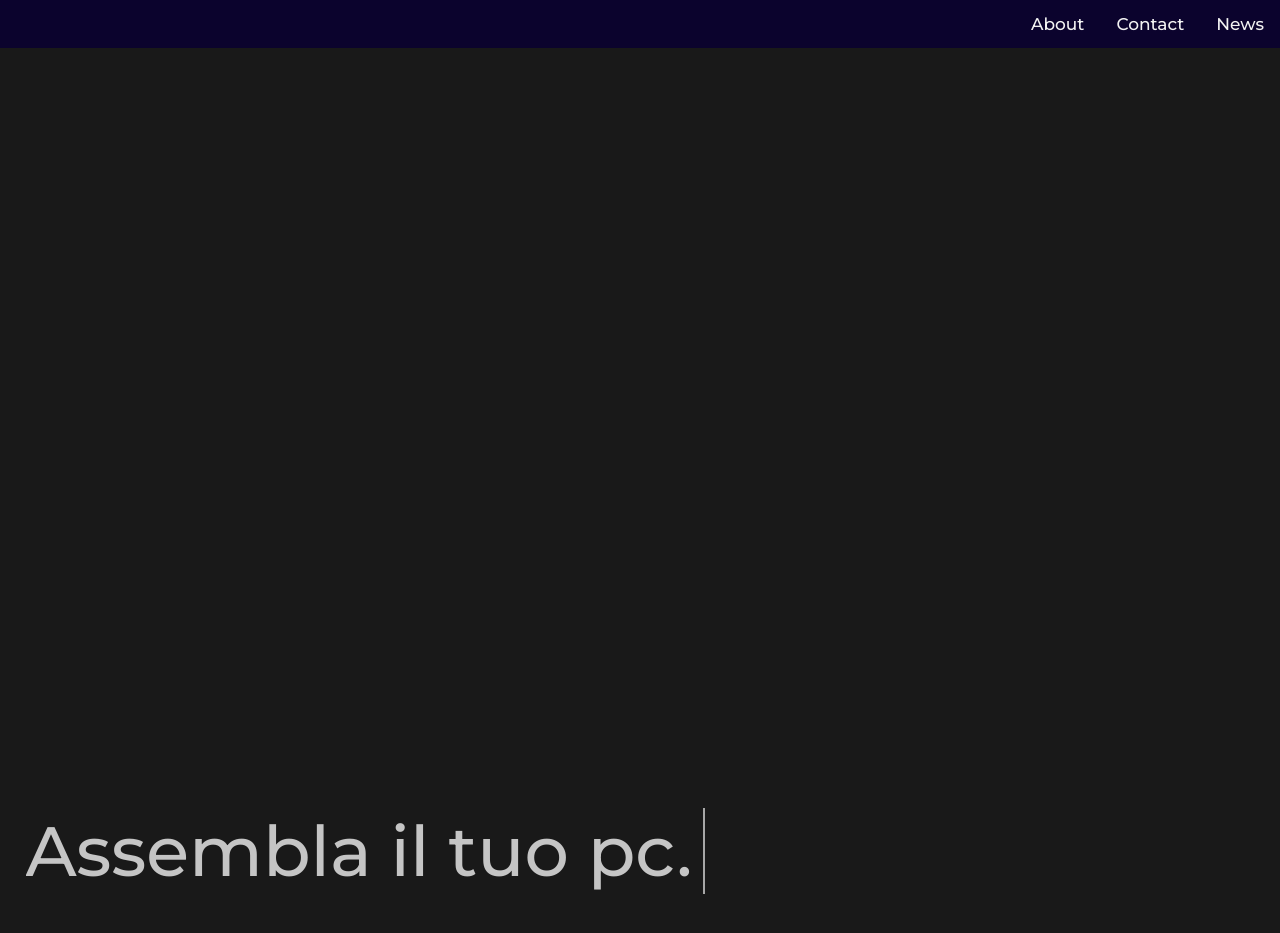
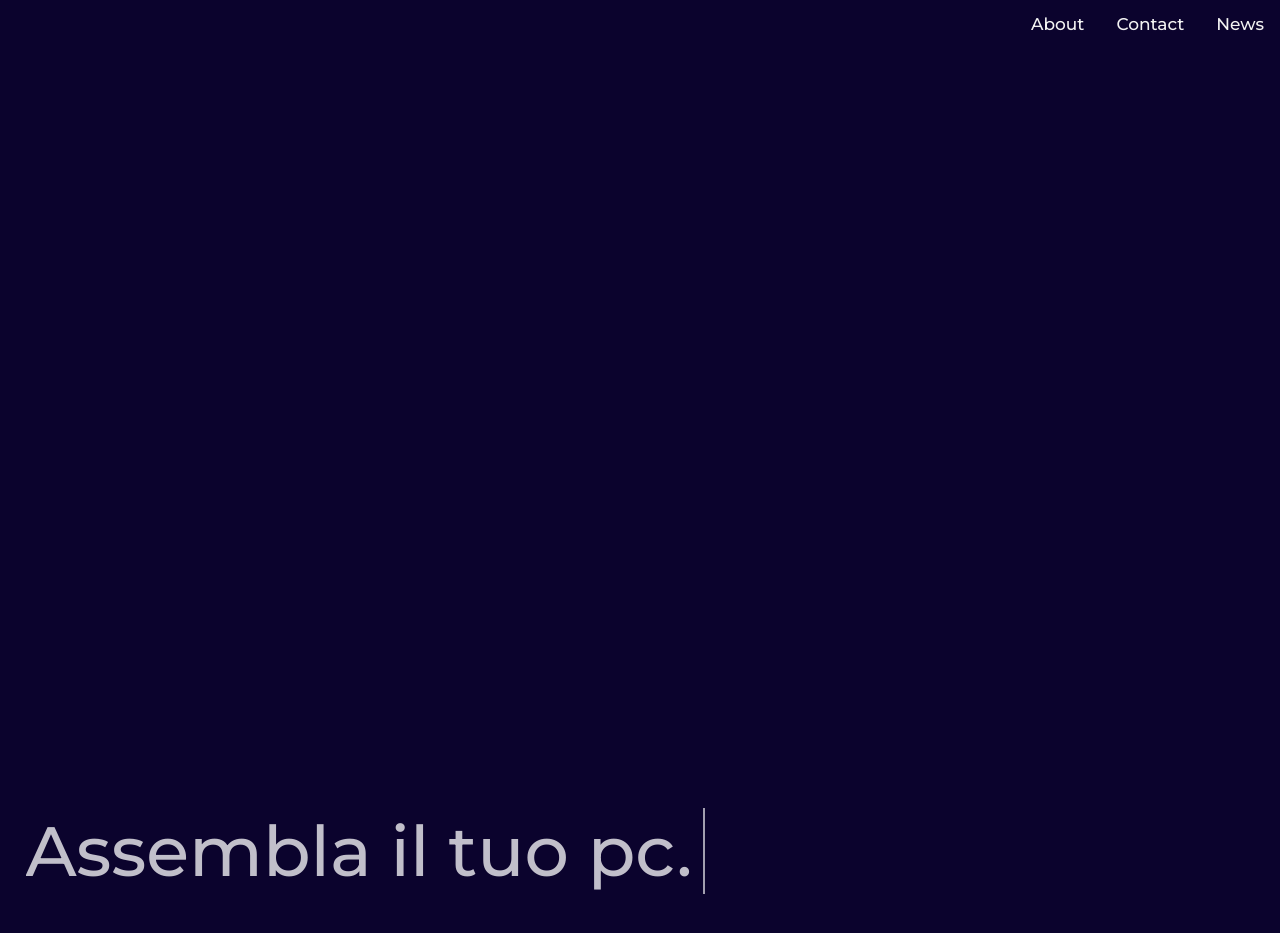
Before and after one commit to aggfrassica/Assembler, a PHP site: page / in a window 1280 px wide. Shown: the top 933 px of the page. Run offline with PHP 8.4, Linux system fonts and the light colour scheme.

Commit message:
Add files via upload

```diff
--- a/Assembler/css/textwriter.css
+++ b/Assembler/css/textwriter.css
@@ -12,7 +12,7 @@ html {
       padding: 0;
       color: rgba(255, 255, 255, 0.75);
       font-family: "Montserrat", monospace;
-      background-color: rgb(25, 25, 25);
+      background-color: #0b032d;
 
         scroll-snap-type: mandatory;
         overflow-y: scroll;
```
